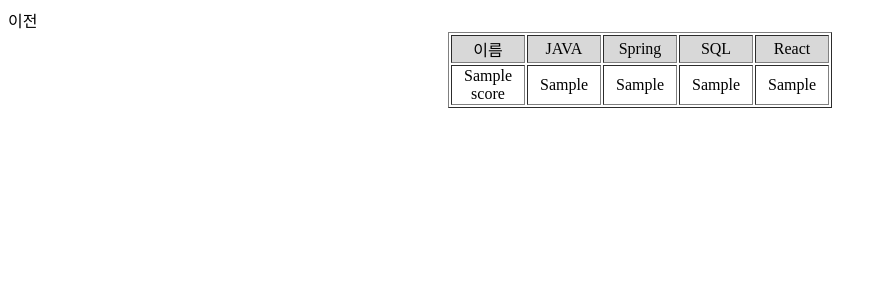
After one commit to areyh817/php-crud-basic, a PHP site: page /read.php in a window 1280 px wide. The commit adds this page. Shown: the top 300 px of the page, without its empty margins (0-886 px from the left). Run offline with PHP 8.4, Linux system fonts and the light colour scheme; tables that the repository leaves empty or names only in its code hold one stand-in row (values such as "Sample post").

Commit message:
경로수정

```diff
--- a/index.php
+++ b/index.php
@@ -20,9 +20,9 @@
     <h3>조혤아의 PHP CRUD</h3>
     <ul>
         <a href="create.html"><li>CREATE</li></a>
-        <a href=""><li>READ</li></a>
-        <a href="update_form"><li>UPDATE</li></a>
-        <a href=""><li>DELETE</li></a>
+        <a href="read.php"><li>READ</li></a>
+        <a href="update_form.php"><li>UPDATE</li></a>
+        <a href="delete_form.php"><li>DELETE</li></a>
     </ul>
 </body>
 </html>
--- /dev/null
+++ b/read.php
@@ -0,0 +1,51 @@
+<?php
+include './db_conn.php';
+$sql = "SELECT * FROM score";
+$result = mysqli_query($conn, $sql);
+?>
+<!DOCTYPE html>
+<html lang="en" dir="ltr">
+  <head>
+    <meta charset="utf-8">
+    <title>PHP_MySQL 연동</title>
+    <style>
+        a {
+            text-decoration: none;
+            color : #000;
+        }
+    </style>
+  </head>
+  <body>
+    <a href="index.php"><span>이전</span></a>
+    <div>
+      <table border="1" style="margin : 0 auto;">
+        <tr style="background-color:#D8D8D8; text-align : center;">
+          <td style="width : 70px;">이름</td>
+          <td style="width : 70px;">JAVA</td>
+          <td style="width : 70px;">Spring</td>
+          <td style="width : 70px;">SQL</td>
+          <td style="width : 70px;">React</td>
+        </tr>
+      <?php
+        while ($row = mysqli_fetch_array($result)) {
+          $filtered = array(
+            'id' => htmlspecialchars($row['id']),
+            'name' => htmlspecialchars($row['name']),
+            'java' => htmlspecialchars($row['java']),
+            'spring' => htmlspecialchars($row['spring']),
+            'db' => htmlspecialchars($row['db']),
+            'react' => htmlspecialchars($row['react']),
+          );?>
+        <tr style="text-align : center;">
+          <td><?=$filtered['name']?></td>
+          <td><?=$filtered['java']?></td>
+          <td><?=$filtered['spring']?></td>
+          <td><?=$filtered['db']?></td>
+          <td><?=$filtered['react']?></td>
+
+        </tr>
+      <?php
+       }
+      ?>
+      </table>
+    </div>
```
Also changed, not shown: update_form.php (+7 -0 lines).
